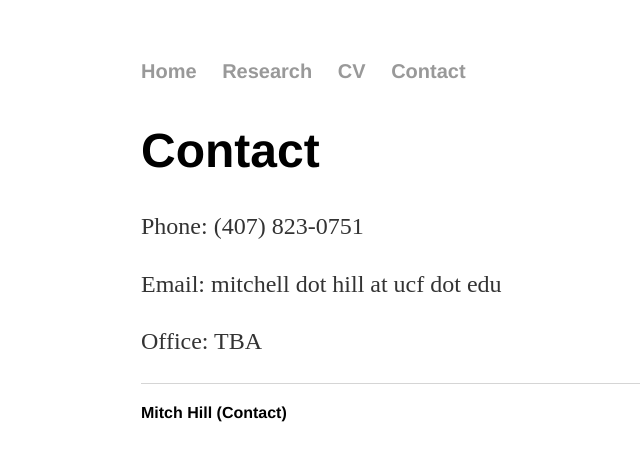
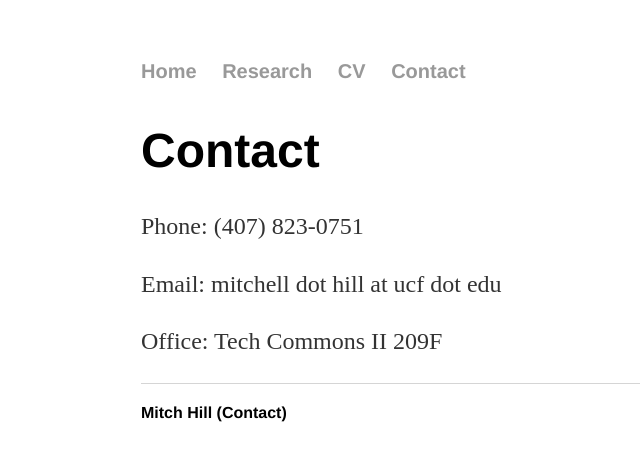
Before and after one commit to point0bar1/point0bar1.github.io, a Jekyll site: the page built from contact/index.html, in a window 1280 px wide. Shown: the top 461 px of the page, without its empty margins (51-691 px from the left). Built offline with Jekyll 4.4.1, drawn with Linux system fonts in a browser that asks for light colours.

Commit message:
Update index.html

```diff
--- a/contact/index.html
+++ b/contact/index.html
@@ -6,4 +6,4 @@ title: Mitch Hill (Contact)
 
 <p> Phone: (407) 823-0751 </p>
 <p> Email: mitchell dot hill at ucf dot edu </p>
-<p> Office: TBA </p>
+<p> Office: Tech Commons II 209F </p>
```
